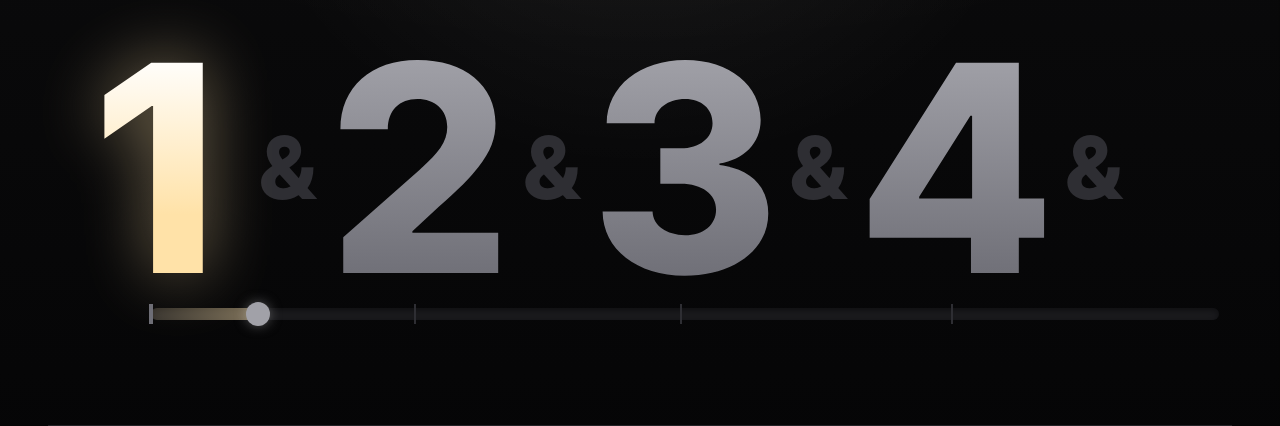
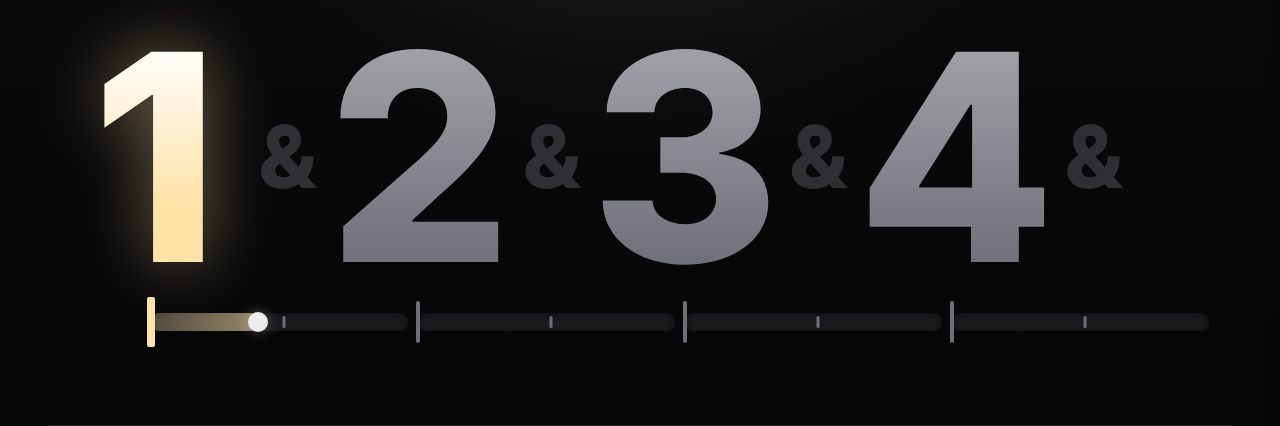
Before and after one commit to chewim/beatbybeat, a plain HTML site: page index.html in a window 1280 px wide. Both pictures are taken after a click on the button 1204 px from the left and 630 px from the top of the page. Shown: the part 88-514 px from the top of the page. Drawn offline with Linux system fonts and the light colour scheme.

Commit message:
Barra de tiempo fragmentada por tiempos y subdivisiones
Un segmento por tiempo con hueco entre ellos; cada uno arranca con una
muesca bajo su número (la del 1 más alta y clara, la del tiempo actual
en acento) y lleva dentro las marcas de subdivisión según el modo:
corcheas, swing, tresillos o cuatrillos.

Co-Authored-By: Claude Opus 5.5 <noreply@anthropic.com>
Claude-Session: https://claude.ai/code/session_01C7Hk4hbZKhGxgrEvHGQg8b

```diff
--- a/index.html
+++ b/index.html
@@ -100,17 +100,20 @@ button{font:inherit;color:inherit;background:none;border:0;padding:0;cursor:poin
 .status b{color:var(--db-text)}
 
 /* Barra de tiempo: avanza bajo los números, también en silencio (la guía para agarrarse) */
-.sweep{position:relative;height:12px;border-radius:var(--db-radius-cell);background:var(--db-surface-2);margin-top:var(--db-s-2)}
-.sweep__fill{position:absolute;left:0;top:0;bottom:0;width:0;border-radius:var(--db-radius-cell);background:color-mix(in srgb, var(--db-accent) 35%, transparent)}
-.sweep__tick{position:absolute;top:calc(-1 * var(--db-s-1));bottom:calc(-1 * var(--db-s-1));width:2px;transform:translateX(-50%);background:var(--db-text-4)}
-.sweep__tick--one{width:4px;background:var(--db-text-3)}
-.sweep__head{position:absolute;top:50%;left:0;width:24px;height:24px;border-radius:50%;transform:translate(-50%,-50%);background:var(--db-text-2);opacity:0}
+.sweep{position:relative;height:18px;margin-top:var(--db-s-5)}
+/* Un segmento por tiempo, con hueco entre ellos. El arranque de cada tiempo lleva una muesca alta (el 1, la más fuerte) y dentro van las subdivisiones */
+.sweep__seg{position:absolute;top:0;bottom:0;border-radius:var(--db-radius-cell);background:var(--db-surface-2)}
+.sweep__seg::before{content:"";position:absolute;left:0;top:calc(-1 * var(--db-s-3));bottom:calc(-1 * var(--db-s-3));width:4px;border-radius:var(--db-radius-mark);background:var(--db-text-3);transform:translateX(-50%);z-index:2}
+.sweep__seg--one::before{width:8px;top:calc(-1 * var(--db-s-4));bottom:calc(-1 * var(--db-s-4));background:var(--db-text)}
+.sweep__segfill{position:absolute;left:0;top:0;bottom:0;width:0;border-radius:var(--db-radius-cell)}
+.sweep__sub{position:absolute;top:18%;bottom:18%;width:3px;transform:translateX(-50%);border-radius:var(--db-radius-mark);background:var(--db-text-3);z-index:1}
+.sweep__seg.is-cur::before{background:var(--db-accent);box-shadow:var(--db-halo)}
+.sweep__head{position:absolute;top:50%;left:0;width:20px;height:20px;border-radius:50%;transform:translate(-50%,-50%);background:var(--db-text);opacity:0;z-index:3}
 .sweep.is-on .sweep__head{opacity:1}
 /* En silencio la barra gana intensidad (--heat de 0 a 1): más gruesa, más cálida y con más brillo según se acerca la vuelta del sonido. No depende solo del color. */
-.sweep.is-silent{height:calc(12px + var(--heat, 0) * 12px)}
-.sweep.is-silent .sweep__fill{background:color-mix(in srgb, var(--db-late) calc(var(--heat, 0) * 100%), var(--db-accent))}
+.sweep.is-silent{height:calc(18px + var(--heat, 0) * 12px)}
+.sweep.is-silent .sweep__segfill{background:color-mix(in srgb, var(--db-late) calc(var(--heat, 0) * 100%), var(--db-accent))}
 .sweep.is-silent .sweep__head{background:color-mix(in srgb, var(--db-late) calc(var(--heat, 0) * 100%), var(--db-accent));transform:translate(-50%,-50%) scale(calc(1 + var(--heat, 0) * .6));box-shadow:0 0 calc(var(--heat, 0) * 28px) color-mix(in srgb, var(--db-late) 70%, transparent)}
-.sweep.is-silent .sweep__tick{background:var(--db-text-3)}
 .status__land{font-weight:600}
 
 /* Entrada: recurso propio, distinto de la práctica. Un solo número centrado, en contorno de acento, con la etiqueta y su progreso */
@@ -230,8 +233,8 @@ body{background:var(--db-backdrop);background-attachment:fixed}
 .cell--sil{background:color-mix(in srgb, var(--db-accent) 10%, transparent);box-shadow:inset 0 0 0 1.5px color-mix(in srgb, var(--db-accent) 25%, transparent)}
 .cell--sil.cell--done{background:color-mix(in srgb, var(--db-accent) 32%, transparent)}
 .cell--sil.cell--now{background:color-mix(in srgb, var(--db-accent) 50%, transparent);box-shadow:inset 0 0 0 2px var(--db-accent), var(--db-halo)}
-.sweep{box-shadow:var(--db-well)}
-.sweep__fill{background:linear-gradient(90deg, color-mix(in srgb, var(--db-accent) 15%, transparent), color-mix(in srgb, var(--db-accent) 45%, transparent))}
+.sweep__seg{box-shadow:var(--db-well)}
+.sweep__segfill{background:linear-gradient(90deg, color-mix(in srgb, var(--db-accent) 25%, transparent), color-mix(in srgb, var(--db-accent) 55%, transparent))}
 .sweep.is-on .sweep__head{box-shadow:0 0 14px -2px color-mix(in srgb, var(--db-text) 50%, transparent)}
 .switch{box-shadow:var(--db-well)}
 .switch[aria-pressed=true]{box-shadow:var(--db-halo)}
@@ -285,7 +288,7 @@ input[type=range]::-webkit-slider-thumb{box-shadow:var(--db-edge), var(--db-drop
     </div>
     <div class="count-wrap">
       <div class="count is-idle" id="count"></div>
-      <div class="sweep" id="sweep" aria-hidden="true"><i class="sweep__fill" id="sweepFill"></i><i class="sweep__head" id="sweepHead"></i></div>
+      <div class="sweep" id="sweep" aria-hidden="true"><i class="sweep__head" id="sweepHead"></i></div>
     </div>
     <div class="status" id="status"></div>
   </main>
@@ -647,18 +650,31 @@ function layoutSweep(){
   sw.style.marginLeft = g.start + 'px';
   sw.style.width = g.len + 'px';
   R.sp = g.sp;
-  sw.querySelectorAll('.sweep__tick').forEach(t=>t.remove());
-  cs.forEach((x,i)=>{ const t = document.createElement('i'); t.className = 'sweep__tick' + (i===0 ? ' sweep__tick--one' : ''); t.style.left = (x - g.start) + 'px'; sw.appendChild(t); });
+  sw.querySelectorAll('.sweep__seg').forEach(t=>t.remove());
+  const gap = Math.min(10, g.sp * .06), subs = Array.from({length:spb()-1}, (_,k)=>subOffset(k+1));
+  R.segs = cs.map((x,i)=>{
+    const seg = document.createElement('i');
+    seg.className = 'sweep__seg' + (i===0 ? ' sweep__seg--one' : '');
+    seg.style.left = (i * g.sp) + 'px';
+    seg.style.width = (g.sp - gap) + 'px';
+    seg.innerHTML = '<i class="sweep__segfill"></i>' + subs.map(f=>`<i class="sweep__sub" style="left:${(f*g.sp).toFixed(1)}px"></i>`).join('');
+    sw.insertBefore(seg, $('sweepHead'));
+    return { el:seg, fill:seg.firstChild, w:g.sp - gap };
+  });
   paintSweep();
 }
 function paintSweep(now){
   const sw = $('sweep'), on = R.playing && R.barStart!=null && now!=null;
   sw.classList.toggle('is-on', on);
-  if(!on){ $('sweepFill').style.width = '0'; $('sweepHead').style.left = '0'; if(!R.playing) sw.classList.remove('is-silent'); return; }
+  if(!on){ (R.segs||[]).forEach(s=>{ s.fill.style.width = '0'; s.el.classList.remove('is-cur'); }); $('sweepHead').style.left = '0'; if(!R.playing) sw.classList.remove('is-silent'); return; }
   const b = Math.max(0, Math.min(S.beats, (now - R.barStart) / (60/S.bpm)));
   const x = b * (R.sp || 0);
   $('sweepHead').style.left = x + 'px';
-  $('sweepFill').style.width = x + 'px';
+  (R.segs||[]).forEach((s,i)=>{
+    const f = Math.max(0, Math.min(1, b - i));
+    s.fill.style.width = Math.min(s.w, f * (R.sp||0)) + 'px';
+    s.el.classList.toggle('is-cur', b >= i && b < i+1);
+  });
   if(R.shownSilent && R.shownBar!=null){
     const total = S.silent * S.beats, into = (cyclePos(R.shownBar) - S.sound) * S.beats + b;
     sw.style.setProperty('--heat', Math.max(0, Math.min(1, into / total)).toFixed(3));
```
Also changed, not shown: 2 other files.
